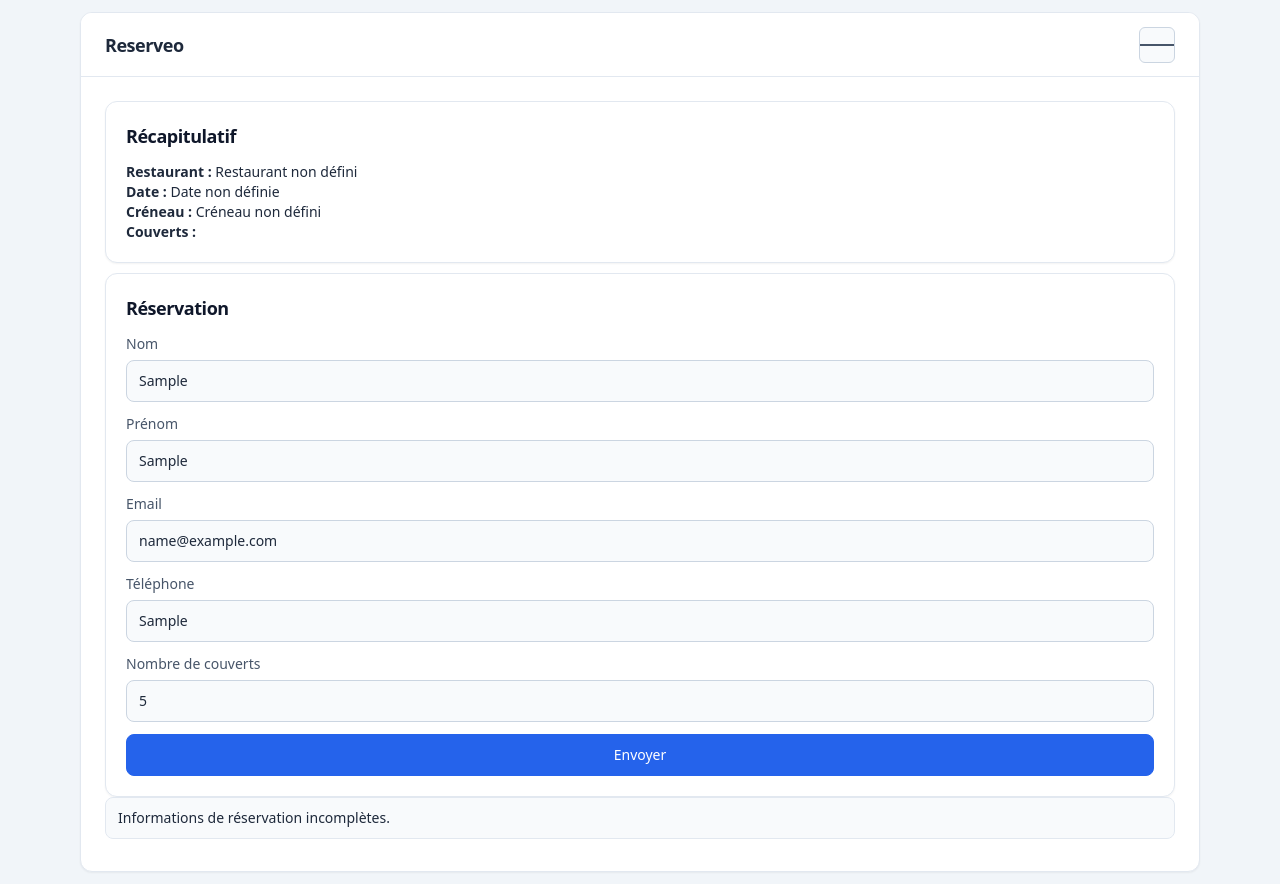
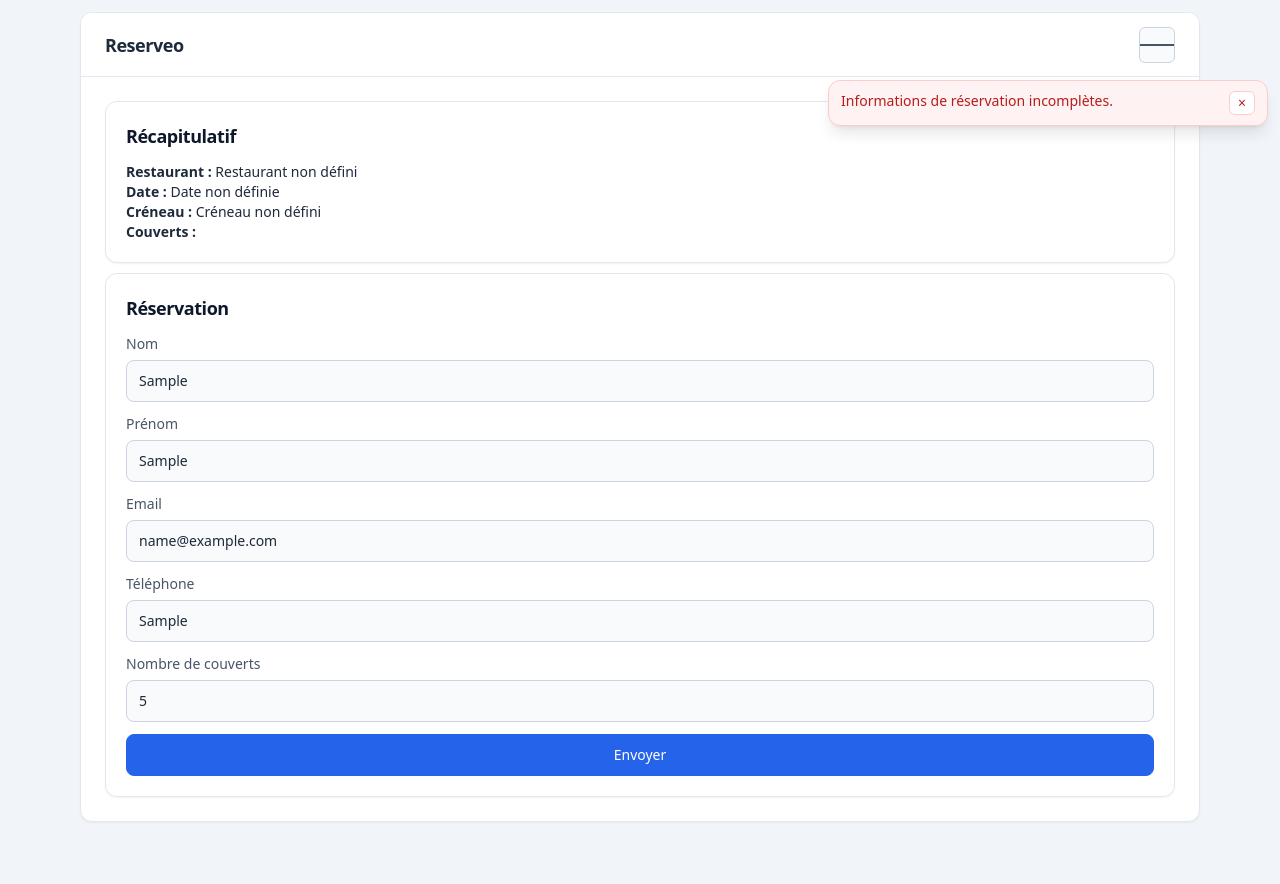
Before and after one commit to Gab1TN/rivoireJS, a Vue app: page /reservation in a window 1280 px wide. Both pictures are taken after typing "Sample", "Sample", "name@example.com", "Sample", "5" into the empty fields and a click on the button "Envoyer". After the commit the page ends 834 px from the top, so only its background shows below. Built offline with nearby package versions, Linux system fonts and the light colour scheme.

Commit message:
feat: vues + routes

```diff
--- a/src/App.vue
+++ b/src/App.vue
@@ -1,6 +1,7 @@
 <template>
   <MainLayout>
     <div v-if="showGlobalLoading" class="global-loading">Chargement...</div>
+    <ErrorToast :message="globalError.message" @close="clearGlobalError" />
     <RouterView />
   </MainLayout>
 </template>
@@ -8,6 +9,7 @@
 <script setup>
 import { computed } from 'vue';
 import { RouterView } from 'vue-router';
+import ErrorToast from './components/ErrorToast.vue';
 import MainLayout from './layouts/MainLayout.vue';
 import { useRestaurantsStore } from './stores/restaurants';
 import { useReservationsStore } from './stores/reservations';
@@ -16,4 +18,19 @@ const restaurantsStore = useRestaurantsStore();
 const reservationsStore = useReservationsStore();
 
 const showGlobalLoading = computed(() => restaurantsStore.isLoading || reservationsStore.isLoading);
+
+const globalError = computed(() => {
+  if (reservationsStore.error) return { source: 'reservation', message: reservationsStore.error };
+  if (restaurantsStore.restaurantsError) return { source: 'restaurants', message: restaurantsStore.restaurantsError };
+  if (restaurantsStore.restaurantDetailError) return { source: 'restaurant-detail', message: restaurantsStore.restaurantDetailError };
+  if (restaurantsStore.slotsError) return { source: 'slots', message: restaurantsStore.slotsError };
+  return { source: '', message: '' };
+});
+
+function clearGlobalError() {
+  if (globalError.value.source === 'reservation') reservationsStore.error = '';
+  if (globalError.value.source === 'restaurants') restaurantsStore.restaurantsError = '';
+  if (globalError.value.source === 'restaurant-detail') restaurantsStore.restaurantDetailError = '';
+  if (globalError.value.source === 'slots') restaurantsStore.slotsError = '';
+}
 </script>
--- a/src/views/HomeView.vue
+++ b/src/views/HomeView.vue
@@ -10,13 +10,12 @@
     />
 
     <StatusMessage type="info" :message="restaurantsStore.loadingRestaurants ? 'Chargement des restaurants...' : ''" />
-    <StatusMessage type="error" :message="restaurantsStore.restaurantsError" />
     <StatusMessage
       type="info"
       :message="!restaurantsStore.loadingRestaurants && !restaurantsStore.restaurantsError && filteredRestaurants.length === 0 ? 'Aucun restaurant trouvé.' : ''"
     />
 
-    <div class="stack-sm">
+    <div class="stack-sm restaurants-list">
       <RestaurantCard
         v-for="item in filteredRestaurants"
         :key="item.id"
--- a/src/views/ReservationTokenView.vue
+++ b/src/views/ReservationTokenView.vue
@@ -3,7 +3,6 @@
     <h2 class="section-title">Réservation par token</h2>
 
     <StatusMessage type="info" :message="reservationsStore.loadingFetch ? 'Recherche de la réservation...' : ''" />
-    <StatusMessage type="error" :message="reservationsStore.error" />
 
     <ReservationSummary
       v-if="reservationsStore.reservation && !reservationsStore.loadingFetch"
--- a/src/views/ReservationView.vue
+++ b/src/views/ReservationView.vue
@@ -12,13 +12,12 @@
     </div>
 
     <StatusMessage type="info" :message="reservationsStore.loadingCreate ? 'Envoi de la réservation...' : ''" />
-    <StatusMessage type="error" :message="reservationsStore.error || localError" />
     <StatusMessage type="success" :message="reservationsStore.successMessage" />
   </section>
 </template>
 
 <script setup>
-import { reactive, ref } from 'vue';
+import { reactive } from 'vue';
 import { useRoute } from 'vue-router';
 import ReservationForm from '../components/ReservationForm.vue';
 import ReservationSummary from '../components/ReservationSummary.vue';
@@ -29,7 +28,6 @@ import { useRestaurantsStore } from '../stores/restaurants';
 const route = useRoute();
 const reservationsStore = useReservationsStore();
 const restaurantsStore = useRestaurantsStore();
-const localError = ref('');
 
 const reservation = reactive({
   restaurantId: String(route.query.restaurantId || ''),
@@ -50,11 +48,10 @@ function validate(payload) {
 
 async function submitForm(payload) {
   reservationsStore.clearFeedback();
-  localError.value = '';
 
   const validationError = validate(payload);
   if (validationError) {
-    localError.value = validationError;
+    reservationsStore.error = validationError;
     return;
   }
 
--- a/src/views/RestaurantDetailView.vue
+++ b/src/views/RestaurantDetailView.vue
@@ -2,7 +2,6 @@
   <section>
     <h2 class="section-title">Détail restaurant</h2>
     <StatusMessage type="info" :message="restaurantsStore.loadingRestaurantDetail ? 'Chargement des informations...' : ''" />
-    <StatusMessage type="error" :message="restaurantsStore.restaurantDetailError" />
 
     <div v-if="restaurant && !restaurantsStore.loadingRestaurantDetail" class="summary-card">
       <p><strong>{{ restaurant.name }}</strong></p>
@@ -26,7 +25,6 @@
 
     <div class="summary-card mt-sm">
       <StatusMessage type="info" :message="restaurantsStore.loadingSlots ? 'Chargement des créneaux...' : ''" />
-      <StatusMessage type="error" :message="restaurantsStore.slotsError" />
 
       <SlotGrid :slots="restaurantsStore.slots" @select-slot="selectSlot" />
 
```
